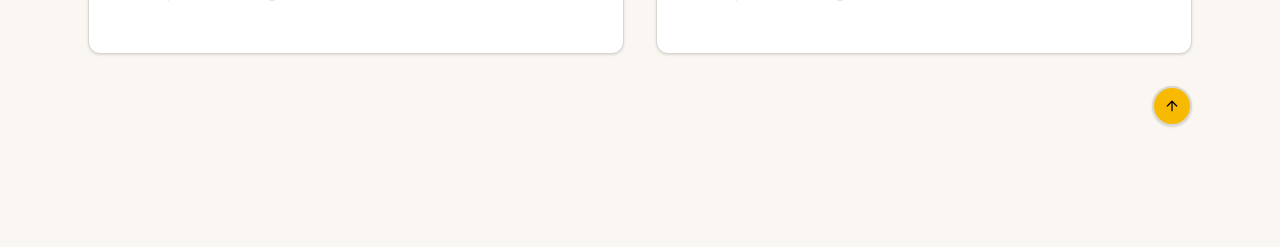
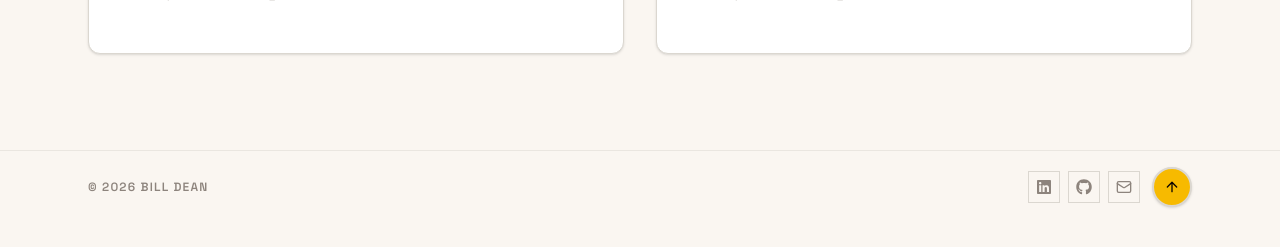
Before and after one commit to bill742/bill742.github.io, a Next.js app: page /blog in a window 1280 px wide. Shown: the part 315-562 px from the top of the page. Built offline with nearby package versions, Linux system fonts and the light colour scheme; no server answers.

Commit message:
Update content and styling in Footer.

```diff
--- a/src/components/footer/index.tsx
+++ b/src/components/footer/index.tsx
@@ -1,12 +1,27 @@
+import IconList from "@/components/icon-list";
+
+import { contactIcons } from "../../data/nav-links";
 import UpArrow from "./up-arrow";
 
 const Footer = () => {
   return (
-    <footer
-      className="container mx-auto flex max-w-6xl justify-end px-6 py-4"
-      aria-label="Footer"
-    >
-      <UpArrow />
+    <footer className="border-border/50 mt-20 border-t" aria-label="Footer">
+      <div className="container mx-auto flex max-w-6xl items-center justify-between px-6 py-4">
+        <span className="text-muted-foreground text-xs font-semibold tracking-widest uppercase">
+          © {new Date().getFullYear()} Bill Dean
+        </span>
+
+        {/* Social icons */}
+        <div className="flex items-center gap-3">
+          <IconList
+            hasText={false}
+            iconInfos={contactIcons}
+            className="hidden flex-row gap-x-2 lg:flex"
+          />
+
+          <UpArrow />
+        </div>
+      </div>
     </footer>
   );
 };
```
